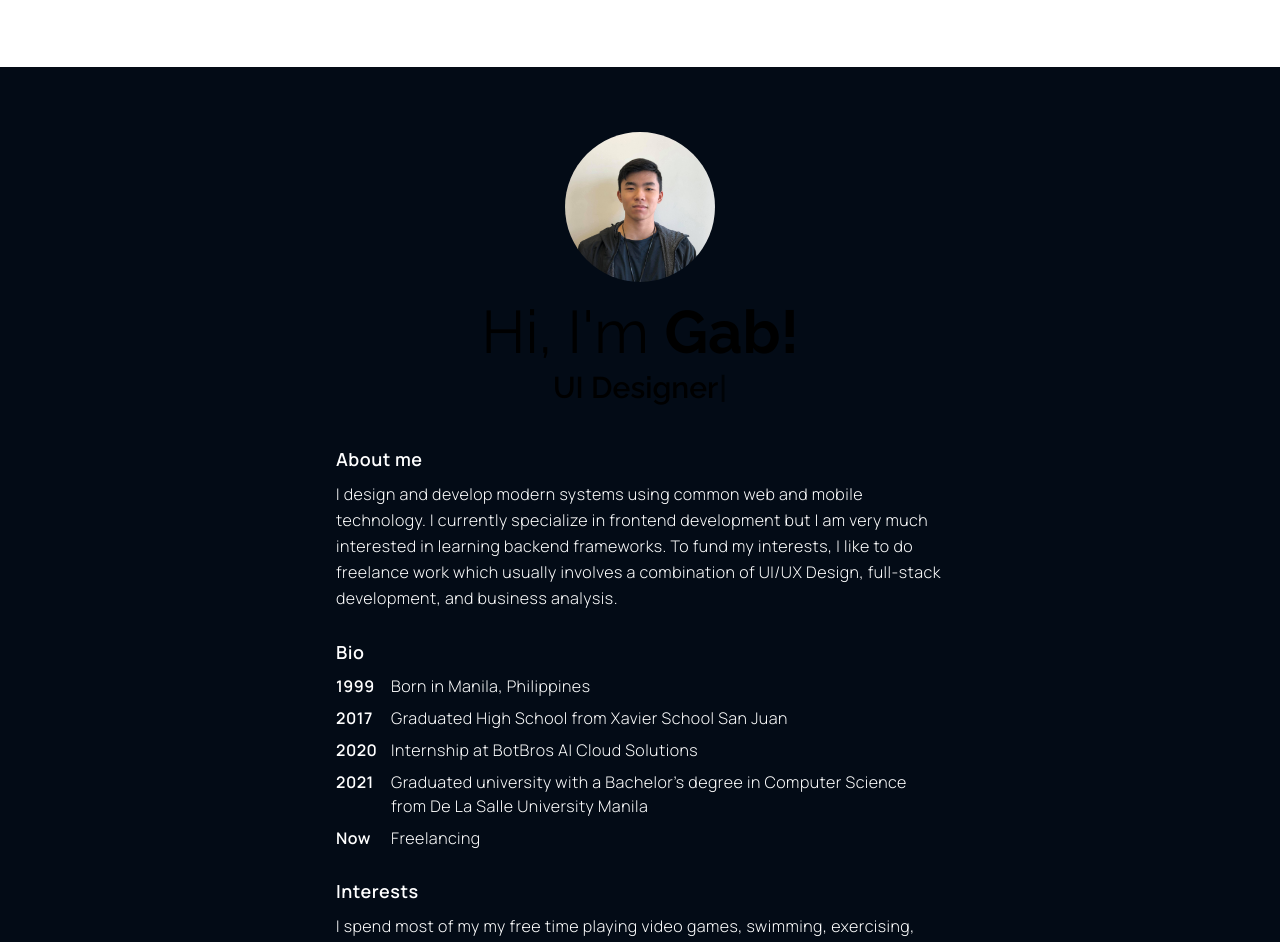
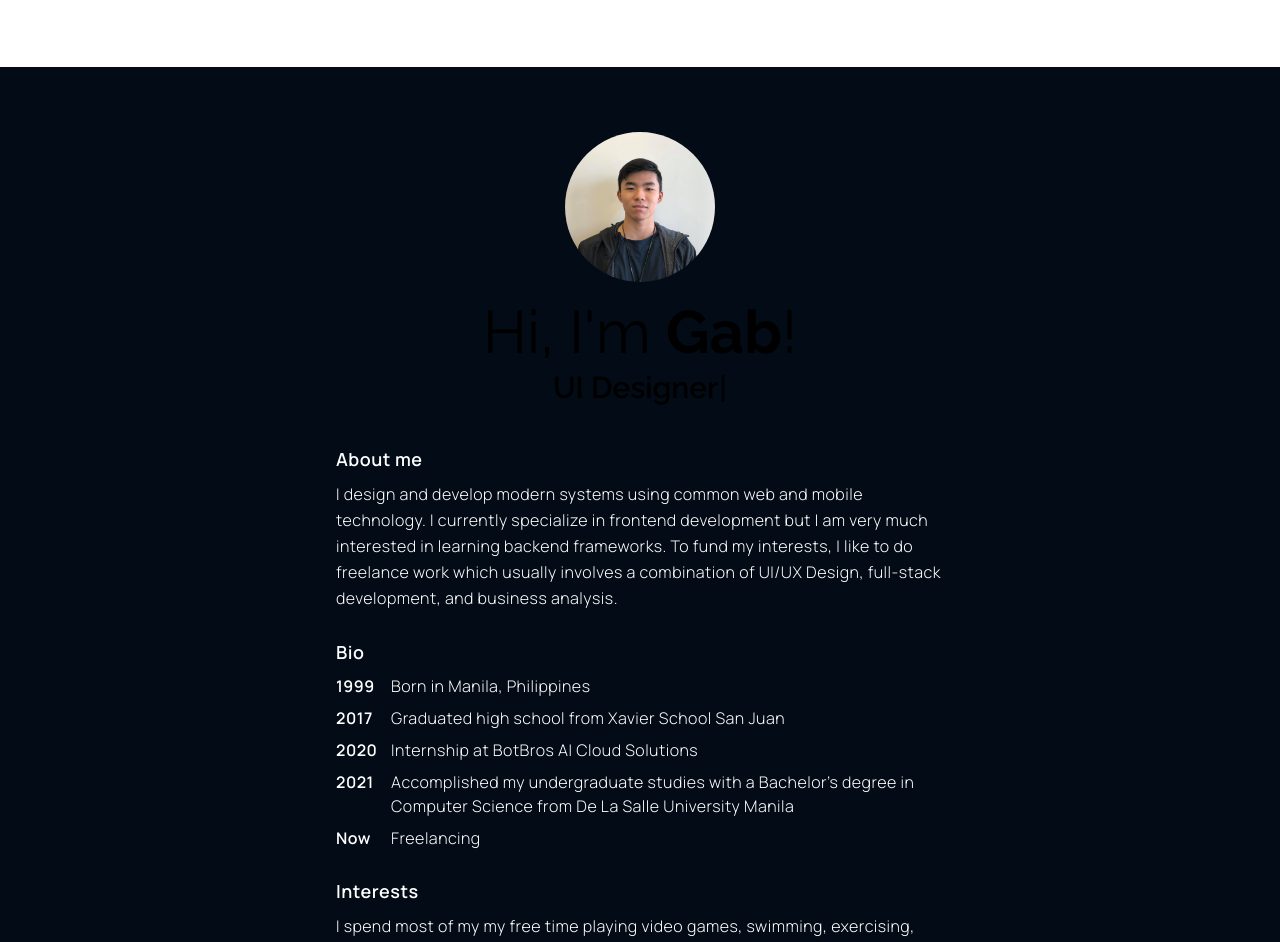
Before and after one commit to gabtan99/website, a Next.js app: page / in a window 1280 px wide. Shown: the top 942 px of the page. Built offline with nearby package versions, Linux system fonts and the light colour scheme.

Commit message:
refactor: minor wordings

```diff
--- a/pages/index.js
+++ b/pages/index.js
@@ -29,7 +29,7 @@ export default function Home() {
               my={5}
             />
             <Heading as="h1" size="3xl" fontWeight={500}>
-              Hi, I&apos;m <b> Gab! </b>
+              Hi, I&apos;m <b>Gab</b>!
             </Heading>
             <NoSSR>
               <TitleTypewriter />
@@ -58,14 +58,14 @@ export default function Home() {
           <Box>
             <BioEntry year="1999">Born in Manila, Philippines</BioEntry>
             <BioEntry year="2017">
-              Graduated High School from Xavier School San Juan
+              Graduated high school from Xavier School San Juan
             </BioEntry>
             <BioEntry year="2020">
               Internship at BotBros AI Cloud Solutions
             </BioEntry>
             <BioEntry year="2021">
-              Graduated university with a Bachelor’s degree in Computer Science
-              from De La Salle University Manila
+              Accomplished my undergraduate studies with a Bachelor’s degree in
+              Computer Science from De La Salle University Manila
             </BioEntry>
             <BioEntry year="Now">Freelancing</BioEntry>
           </Box>
@@ -77,7 +77,7 @@ export default function Home() {
           </Text>
           <Text letterSpacing={0.5} fontWeight={300} lineHeight="tall">
             I spend most of my my free time playing video games, swimming,
-            exercising, playing the guitar and even more video games :)
+            exercising, and playing the guitar :)
           </Text>
         </Block>
       </Container>
```
